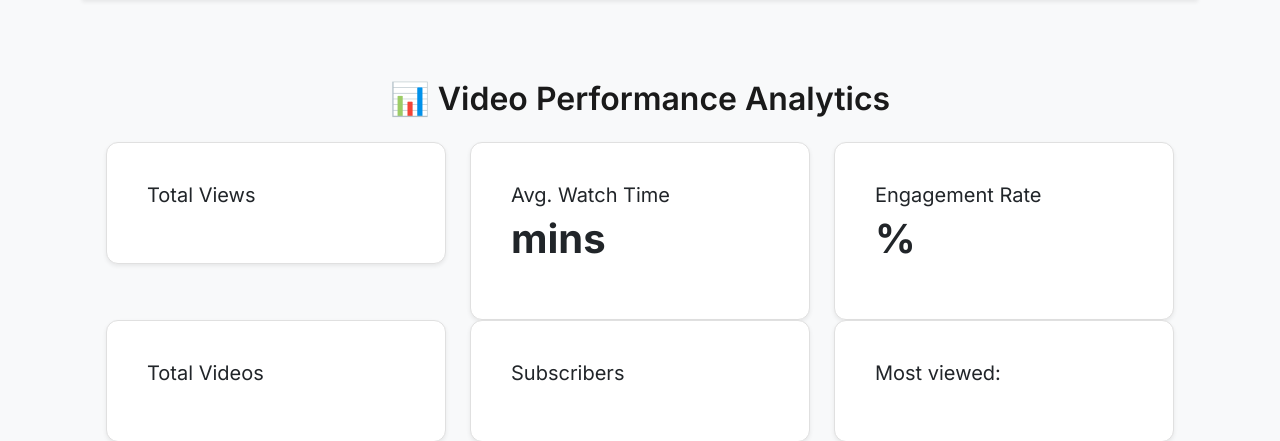
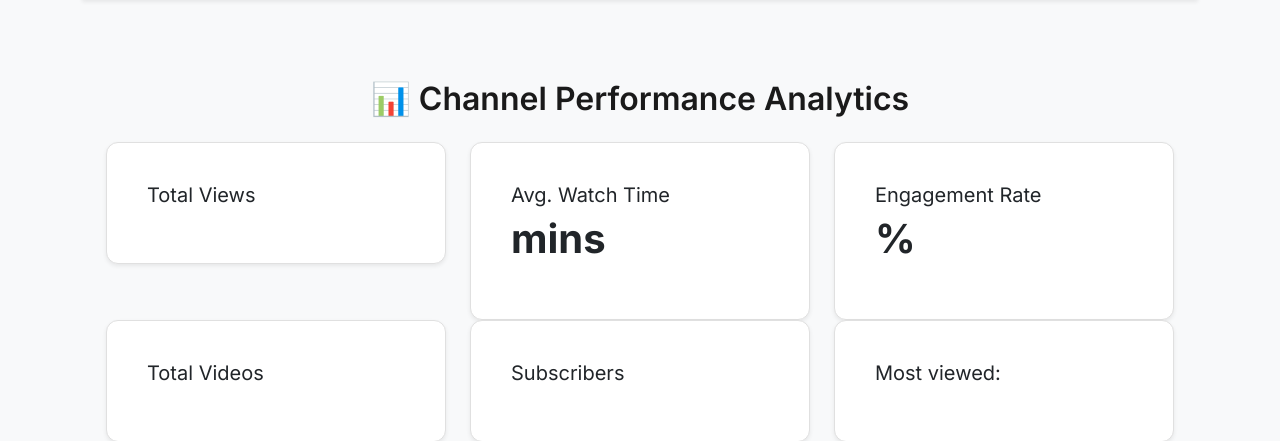
Before and after one commit to imosudi/Creovue, a Flask app: template Creovue/templates/analytics.html in a window 1280 px wide. Shown: the part 68-509 px from the top of the page. Run offline with Flask 3, Linux system fonts and the light colour scheme; the template is opened without the code that fills it, so the values that code supplies are empty; parts of the project's set-up code (start-up, migrations or seed data) failed here and were passed over; some libraries are stand-ins or nearby versions.

Commit message:
Analytics

```diff
--- a/Creovue/templates/analytics.html
+++ b/Creovue/templates/analytics.html
@@ -225,7 +225,7 @@
 
 {% block content %}
 <div class="container analytics-container">
-  <h2 class="mb-4 text-center">📊 Video Performance Analytics</h2>
+  <h2 class="mb-4 text-center">📊 Channel Performance Analytics</h2>
 
   <!-- Summary Cards -->
   <div class="row summary-cards-row">
```
